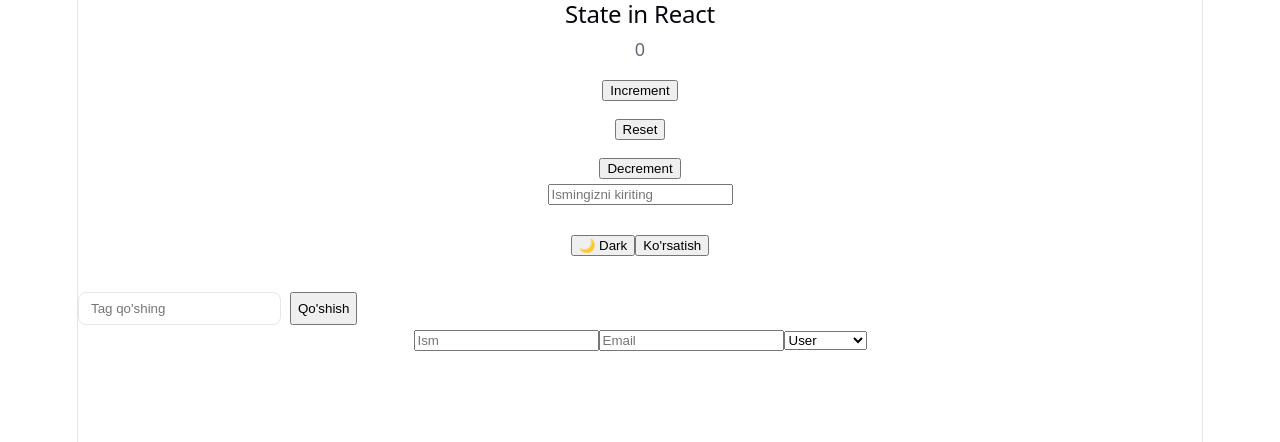
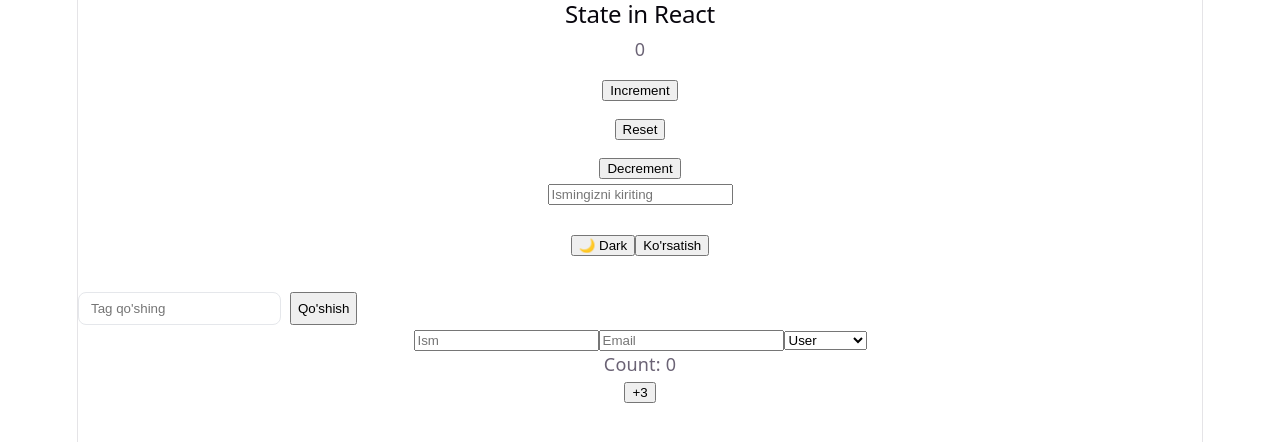
Before and after one commit to asadbekjs/react-state, a React (Vite) app: page / in a window 1280 px wide. Shown: the top 442 px of the page. Built offline with nearby package versions, Linux system fonts and the light colour scheme.

Commit message:
Add Counter3 component to demonstrate state management in React

```diff
--- a/src/App.jsx
+++ b/src/App.jsx
@@ -1,6 +1,7 @@
 // import Counter1 from "./components/counter1";
 
 import Counter2 from "./components/counter2";
+import Counter3 from "./components/counter3";
 import NameInput from "./components/name-input";
 import TagsInput from "./components/tags-input";
 import ToggleDemo from "./components/toggle-demo";
@@ -16,6 +17,7 @@ const App = () => {
       <ToggleDemo />
       <TagsInput />
       <UserForm />
+      <Counter3 />
     </div>
   );
 };
--- /dev/null
+++ b/src/components/counter3.jsx
@@ -0,0 +1,29 @@
+import { useState } from "react";
+
+const Counter3 = () => {
+  const [count, setCount] = useState(0);
+
+  const addThree = () => {
+    setCount(count + 1);
+    setCount(count + 1);
+    setCount(count + 1);
+    // Natija: 1 (3 emas)
+  };
+
+  // * previous state pattern
+  const addThreeCorrect = () => {
+    setCount((prev) => prev + 1);
+    setCount((prev) => prev + 1);
+    setCount((prev) => prev + 1);
+    // Natija: 3 ✅
+  };
+
+  return (
+    <div>
+      <p>Count: {count}</p>
+      <button onClick={addThreeCorrect}>+3</button>
+    </div>
+  );
+};
+
+export default Counter3;
```
